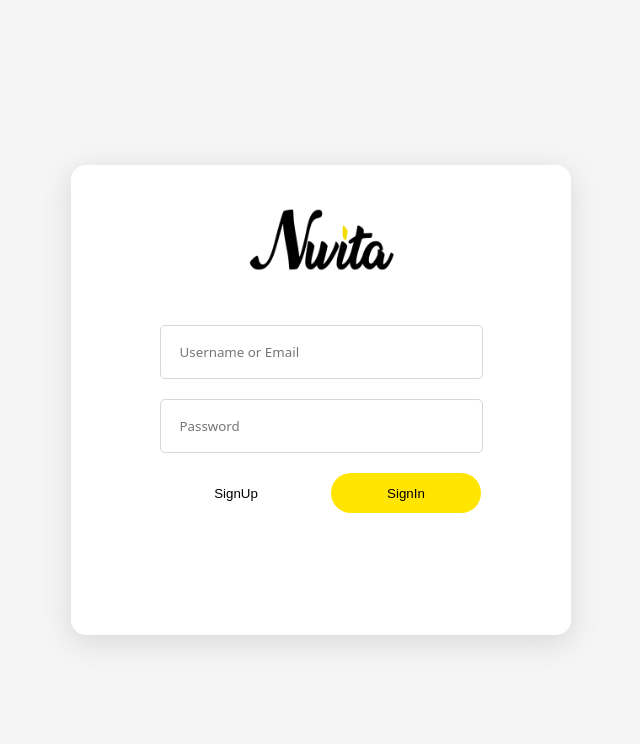
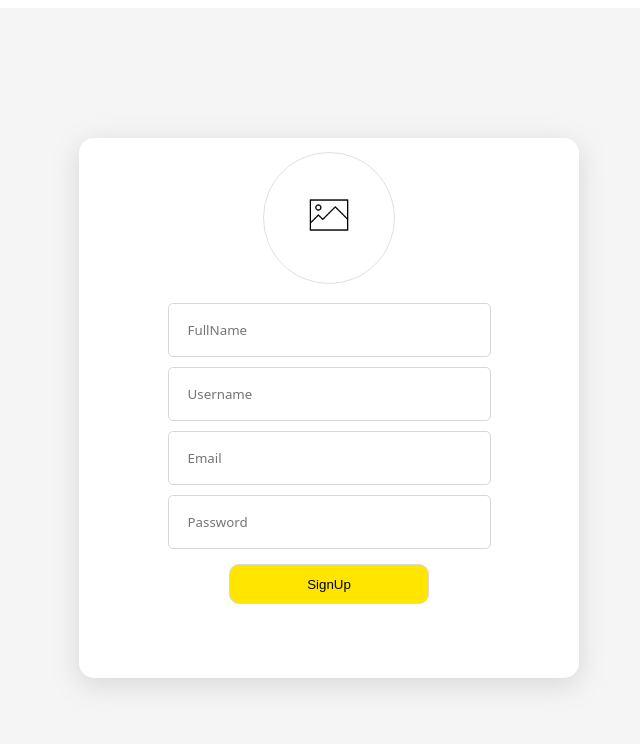
Before and after one commit to jalalboumzough/nwita, a React (Vite) app in the folder Frontend/: page /signup in a window 1280 px wide. Shown: the top 744 px of the page, without its empty margins (319-959 px from the left). Built offline with nearby package versions, Linux system fonts and the light colour scheme.

Commit message:
Update Login Signup

```diff
--- a/Frontend/components/SignUp.css
+++ b/Frontend/components/SignUp.css
@@ -0,0 +1,58 @@
+/*SignUp Form*/
+.SignUp_Div {
+    width: 500px;
+    height: 540px;
+    background-color: white;
+    border-radius: 15px;
+    box-shadow: rgba(100, 100, 111, 0.2) 0px 7px 29px 0px;
+  }
+  .Profile {
+    width: 500px;
+    height: 160px;
+    display: flex;
+    justify-content: center;
+    align-items: center;
+  }
+  .Profile_Pic {
+    width: 130px;
+    height: 130px;
+    background-color: #ffffff;
+    border:solid 1px rgb(224, 224, 224);
+    border-radius: 50%;
+    display: flex;
+    justify-content: center;
+    align-items: center;
+  }
+  .Profile_Pic img {
+    max-width: 40px; /* Ajustez la taille de l'image selon vos besoins */
+    max-height: 40px; /* Assurez-vous que l'image ne dépasse pas le cercle */
+  }
+  .File_Input{
+    display: none;
+  }
+  .SignUp_Form {
+    display: flex;
+    flex-wrap: wrap;
+    justify-content: center;
+    align-items: center;
+  }
+  .SignUp_Form input {
+    width: 300px;
+    height: 50px;
+    margin: 5px;
+    border: 1px solid rgb(216, 216, 216);
+    border-radius: 5px;
+    font-family: system-ui, -apple-system, BlinkMacSystemFont, "Segoe UI",
+      Roboto, Oxygen, Ubuntu, Cantarell, "Open Sans", "Helvetica Neue",
+      sans-serif;
+    padding-left: 19px;
+  }
+  .SignUp_Form button {
+    width: 200px;
+    height: 40px;
+    border-radius: 10px;
+    cursor: pointer;
+    margin: 10px;
+    background-color: #ffe500;
+    border: 0.5px solid rgb(216, 216, 216);
+  }
--- a/Frontend/components/SignUp.jsx
+++ b/Frontend/components/SignUp.jsx
@@ -0,0 +1,37 @@
+import './SignUp.css'
+import PicProfile from '../src/img/PicProfil.png'
+import { useNavigate } from 'react-router-dom';
+
+
+
+export default function SignUp() {
+    const navigate = useNavigate();
+
+    const handleClick = () => {
+      navigate('/'); // Navigate to the specified path
+    };
+
+  return (
+    <div className="SignUp_Div">
+      <div className="Profile">
+        <div className="Profile_Pic">
+          <span>
+            <img src={PicProfile} alt="Profil_pic" className="profilePic" />
+            <input
+              type="file"
+              className="File_Input"
+              accept="image/*"
+            />
+          </span>
+        </div>
+      </div>
+      <form className="SignUp_Form">
+        <input type="text" placeholder="FullName" />
+        <input type="text" placeholder="Username" />
+        <input type="text" placeholder="Email" />
+        <input type="password" placeholder="Password" />
+        <button onClick={handleClick} className="SignUp_Bt">SignUp</button>
+      </form>
+    </div>
+  )
+}
--- a/Frontend/components/login.jsx
+++ b/Frontend/components/login.jsx
@@ -1,8 +1,15 @@
 import './login.css'
-import React, { useState } from 'react';
 import logo from '../src/img/nwita.png'
+import { useNavigate } from 'react-router-dom';
+
 
 function LoginForm() {
+  const navigate = useNavigate();
+
+  const handleClick = () => {
+    navigate('/signup'); // Navigate to the specified path
+  };
+
   return (
     <div className="Login_Div">
       <div className="logo">
@@ -11,7 +18,7 @@ function LoginForm() {
       <form className="Login_Form">
         <input type="text" placeholder="Username or Email" />
         <input type="password" placeholder="Password" />
-        <button className="SignUp_Bt">SignUp</button>
+        <button  onClick={handleClick} className="SignUp_Bt">SignUp</button>
         <button className="SignIn_Bt">SignIn</button>
       </form>
     </div>
--- a/Frontend/index.html
+++ b/Frontend/index.html
@@ -6,7 +6,7 @@
     <meta name="viewport" content="width=device-width, initial-scale=1.0" />
     <title>Vite + React</title>
   </head>
-  <body style="background-color: #f5f5f5;">
+  <body>
     <div id="root" ></div>
     <script type="module" src="/src/main.jsx"></script>
   </body>
--- a/Frontend/package.json
+++ b/Frontend/package.json
@@ -11,7 +11,8 @@
   },
   "dependencies": {
     "react": "^18.3.1",
-    "react-dom": "^18.3.1"
+    "react-dom": "^18.3.1",
+    "react-router-dom": "^6.26.0"
   },
   "devDependencies": {
     "@types/react": "^18.3.3",
--- a/Frontend/src/App.jsx
+++ b/Frontend/src/App.jsx
@@ -1,10 +1,20 @@
-import React from 'react'
 import './App.css'
+import LoginForm from '../components/login'
+import SignUp from '../components/SignUp.jsx'
+import { BrowserRouter as Router, Routes, Route, Link } from 'react-router-dom';
+
 
 function App() {
 
   return (
     <>
+    <Router>
+    <Routes>
+    <Route path="/" element={<LoginForm />} />
+    <Route path="/signup" element={<SignUp />} />
+    </Routes>
+
+    </Router>
     </>
   )
 }
--- a/Frontend/src/index.css
+++ b/Frontend/src/index.css
@@ -12,11 +12,11 @@
 }
 
 
-
 body {
-  margin: 0;
+  width: 100%;
+  height: 100vh;
+  background-color: #f5f5f5;
   display: flex;
-  place-items: center;
-  min-width: 320px;
-  min-height: 100vh;
+  justify-content: center;
+  align-items: center;
 }
--- a/Frontend/src/login.html
+++ /dev/null
@@ -1,160 +0,0 @@
-<!DOCTYPE html>
-<html lang="en">
-  <head>
-    <meta charset="UTF-8" />
-    <meta name="viewport" content="width=device-width, initial-scale=1.0" />
-    <title>Document</title>
-  </head>
-  <body>
-    <style>
-      body {
-        width: 100%;
-        height: 90dvh;
-        background-color: #f5f5f5;
-        display: flex;
-        justify-content: center;
-        align-items: center;
-      }
-      /*Login Form */
-      .Login_Div {
-        width: 500px;
-        height: 470px;
-        background-color: white;
-        border-radius: 15px;
-        box-shadow: rgba(100, 100, 111, 0.2) 0px 7px 29px 0px;
-
-      }
-      .logo {
-        width: 100%;
-        height: 150px;
-        display: flex;
-        justify-content: center;
-        align-items: center;
-      }
-      .logo img {
-        width: 150px;
-        height: 64px;
-      }
-      .Login_Form {
-        display: flex;
-        flex-wrap: wrap;
-        justify-content: center;
-        align-items: center;
-      }
-      .Login_Form input {
-        width: 300px;
-        height: 50px;
-        margin: 10px;
-        border: 1px solid rgb(216, 216, 216);
-        border-radius: 5px;
-        font-family: system-ui, -apple-system, BlinkMacSystemFont, "Segoe UI",
-          Roboto, Oxygen, Ubuntu, Cantarell, "Open Sans", "Helvetica Neue",
-          sans-serif;
-        padding-left: 19px;
-      }
-      .Login_Form button {
-        width: 150px;
-        height: 40px;
-        border-radius: 20px;
-        cursor: pointer;
-        margin: 10px;
-        border: none;
-      }
-      .Login_Form #SignUp_Bt {
-        background-color: white;
-      }
-      .Login_Form #SignIn_Bt {
-        background-color: #ffe500;
-      }
-
-      /*SignUp Form*/
-      .SignUp_Div {
-        width: 500px;
-        height: 540px;
-        background-color: white;
-        border-radius: 15px;
-        box-shadow: rgba(100, 100, 111, 0.2) 0px 7px 29px 0px;
-      }
-      .Profile {
-        width: 500px;
-        height: 160px;
-        display: flex;
-        justify-content: center;
-        align-items: center;
-      }
-      .Profile_Pic {
-        width: 130px;
-        height: 130px;
-        background-color: #ffffff;
-        border:solid 1px rgb(224, 224, 224);
-        border-radius: 50%;
-        display: flex;
-        justify-content: center;
-        align-items: center;
-      }
-      .Profile_Pic img {
-        max-width: 40px; /* Ajustez la taille de l'image selon vos besoins */
-        max-height: 40px; /* Assurez-vous que l'image ne dépasse pas le cercle */
-      }
-      .SignUp_Form {
-        display: flex;
-        flex-wrap: wrap;
-        justify-content: center;
-        align-items: center;
-      }
-      .SignUp_Form input {
-        width: 300px;
-        height: 50px;
-        margin: 5px;
-        border: 1px solid rgb(216, 216, 216);
-        border-radius: 5px;
-        font-family: system-ui, -apple-system, BlinkMacSystemFont, "Segoe UI",
-          Roboto, Oxygen, Ubuntu, Cantarell, "Open Sans", "Helvetica Neue",
-          sans-serif;
-        padding-left: 19px;
-      }
-      .SignUp_Form button {
-        width: 200px;
-        height: 40px;
-        border-radius: 10px;
-        cursor: pointer;
-        margin: 10px;
-        background-color: #ffe500;
-        border: 0.5px solid rgb(216, 216, 216);
-      }
-    </style>
-    <div class="Login_Div">
-      <div class="logo">
-        <img src="img/nwita.png" alt="logo" />
-      </div>
-      <form class="Login_Form">
-        <input type="text" placeholder="Username or Email" />
-        <input type="password" placeholder="Password" />
-        <button id="SignUp_Bt">SignUp</button>
-        <button id="SignIn_Bt">SignIn</button>
-      </form>
-    </div>
-    <!-- <div class="SignUp_Div">
-      <div class="Profile">
-        <div class="Profile_Pic">
-          <span>
-            <img src="./img/PicProfil.png" alt="Profil_pic" id="profilePic" />
-            <input
-              type="file"
-              id="fileInput"
-              accept="image/*"
-              style="display: none"
-            />
-          </span>
-        </div>
-      </div>
-      <form class="SignUp_Form">
-        <input type="text" placeholder="FullName" />
-        <input type="text" placeholder="Username" />
-        <input type="text" placeholder="Email" />
-        <input type="password" placeholder="Password" />
-        <button id="SignUp_Bt">SignUp</button>
-      </form>
-    </div> -->
-  </body>
-</html>
--- a/Frontend/src/main.jsx
+++ b/Frontend/src/main.jsx
@@ -6,6 +6,6 @@ import './index.css'
 
 ReactDOM.createRoot(document.getElementById('root')).render(
   <React.StrictMode>
-    <Login/>
+    <App/>
   </React.StrictMode>,
 )
```
Also changed, not shown: 1 other file (tests, documents, lock files or other folders).
